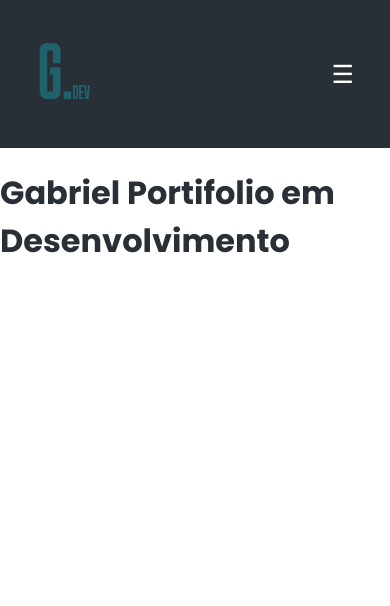
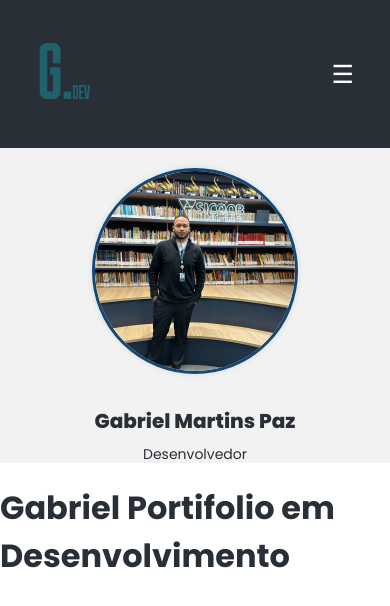
Before and after one commit to Th3Gabriel/PortifolioReactJs, a React (Vite) app: page / in a window 390 px wide. Shown: the top 606 px of the page. Built offline with nearby package versions, Linux system fonts and the light colour scheme.

Commit message:
Criacao do Hero

```diff
--- a/src/App.css
+++ b/src/App.css
@@ -52,6 +52,13 @@ body{
   background-color: var(--color-neutral-dark);
 }
 
+.neutralc-bg{
+  background-color: var(--color-neutral-light);
+}
+
+.neutralc-cl{
+  background-color: var(--color-neutral-light);
+}
 
 .container{
   box-sizing: border-box;
--- a/src/App.jsx
+++ b/src/App.jsx
@@ -1,11 +1,13 @@
 import './App.css'
 import Header from '../src/components/NavBar/Navegacao'
+import Hero from '../src/components/Hero/Hero'
 
 function App() {
 
   return (
     <>
       <Header />
+      <Hero />
       <h1>Gabriel Portifolio em Desenvolvimento</h1>
     </>
   )
--- /dev/null
+++ b/src/components/Hero/Hero.css
@@ -0,0 +1,121 @@
+/* Estilos gerais */
+.perfil {
+    width: 400px;
+    height: 400px;
+    border-radius: 50%; /* Deixa a imagem redonda */
+    object-fit: cover; /* Ajusta a imagem dentro do círculo */
+    border: 3px solid #164773; /* Borda ao redor da imagem */
+    box-shadow: 0 4px 6px rgba(0, 0, 0, 0.1); /* Sombra suave */
+    animation: pulsar 2s infinite; /* Animação de pulsar */
+    margin-top: 20px;
+}
+
+@keyframes pulsar {
+    0% {
+        box-shadow: 0 0 0 0 rgba(22, 71, 115, 0.5);
+    }
+    50% {
+        box-shadow: 0 0 20px 10px rgba(22, 71, 115, 0.3);
+    }
+    100% {
+        box-shadow: 0 0 0 0 rgba(22, 71, 115, 0);
+    }
+}
+
+.hero-container {
+    display: flex;
+    align-items: center;
+    justify-content: space-between;
+    gap: 20px; /* Espaçamento entre texto e imagem */
+}
+
+.text-container {
+    text-align: left; /* Garante alinhamento à esquerda */
+    flex: 1; /* O texto ocupa o máximo de espaço disponível */
+}
+
+.text-container h2 {
+    font-size: 32px; /* Tamanho do texto */
+    line-height: 1.5; /* Altura da linha */
+    font-weight: 800; /* Peso da fonte */
+    text-align: center; /* Alinha o título à esquerda */
+    margin-bottom: 10px; /* Espaçamento abaixo do título */
+}
+
+.text-container p {
+    text-align: center; /* Alinha o texto à esquerda */
+    line-height: 1.2; /* Altura da linha */
+    font-size: 18px; /* Tamanho da fonte */
+    margin: 0; /* Remove margens padrão */
+}
+
+.image-container {
+    flex: 0 0 auto; /* Impede que a imagem se expanda */
+}
+
+h2, p {
+    margin: 0; /* Remove margens padrão */
+    padding: 0; /* Remove padding padrão */
+}
+
+.primary-bg {
+    background-color: #1a1a1a; /* Fundo escuro */
+    padding: 40px 0; /* Espaçamento no topo e embaixo */
+}
+
+/* Media Queries para responsividade */
+
+/* Telas menores que 768px (tablets e celulares) */
+@media screen and (max-width: 768px) {
+    .hero-container {
+        flex-direction: column; /* Muda a direção para coluna */
+        align-items: center; /* Centraliza o conteúdo */
+    }
+
+    .perfil {
+        width: 300px; /* Reduz tamanho da imagem */
+        height: 300px;
+    }
+
+    .text-container {
+        order: 2; /* Garante que o texto fique abaixo da imagem */
+        text-align: center; /* Centraliza o texto */
+        margin-top: 20px; /* Espaço entre imagem e texto */
+    }
+
+    .text-container h2 {
+        font-size: 24px; /* Reduz o tamanho do texto */
+        text-align: center;
+    }
+
+    .text-container p {
+        font-size: 16px; /* Ajusta tamanho do parágrafo */
+        text-align: center;
+    }
+}
+
+/* Telas menores que 480px (smartphones) */
+@media screen and (max-width: 480px) {
+    .hero-container {
+        gap: 10px; /* Reduz o espaçamento */
+    }
+
+    .perfil {
+        width: 200px; /* Reduz ainda mais o tamanho da imagem */
+        height: 200px;
+    }
+
+    .text-container {
+        margin-top: 15px; /* Ajusta o espaçamento em telas menores */
+    }
+
+    .text-container h2 {
+        font-size: 20px; /* Reduz mais o tamanho do texto */
+        text-align: center;
+    }
+
+    .text-container p {
+        font-size: 14px; /* Ajusta para tamanhos menores */
+        text-align: center;
+    }
+}
--- /dev/null
+++ b/src/components/Hero/Hero.jsx
@@ -0,0 +1,25 @@
+import React from 'react';
+import './Hero.css';
+import perfil from '../../assets/eu.jpeg';
+
+function Hero() {
+  return (
+    <div className="neutralc-bg">
+      <div className="container hero-container">
+        <div className="text-container">
+          <h2>Gabriel Martins Paz</h2>
+          <p>Desenvolvedor</p>
+        </div>
+        <div className="image-container">
+          <img
+            src={perfil}
+            className="perfil"
+            alt="Perfil"
+          />
+        </div>
+      </div>
+    </div>
+  );
+}
+
+export default Hero;
```
Also changed, not shown: src/assets/eu.jpeg (added).
